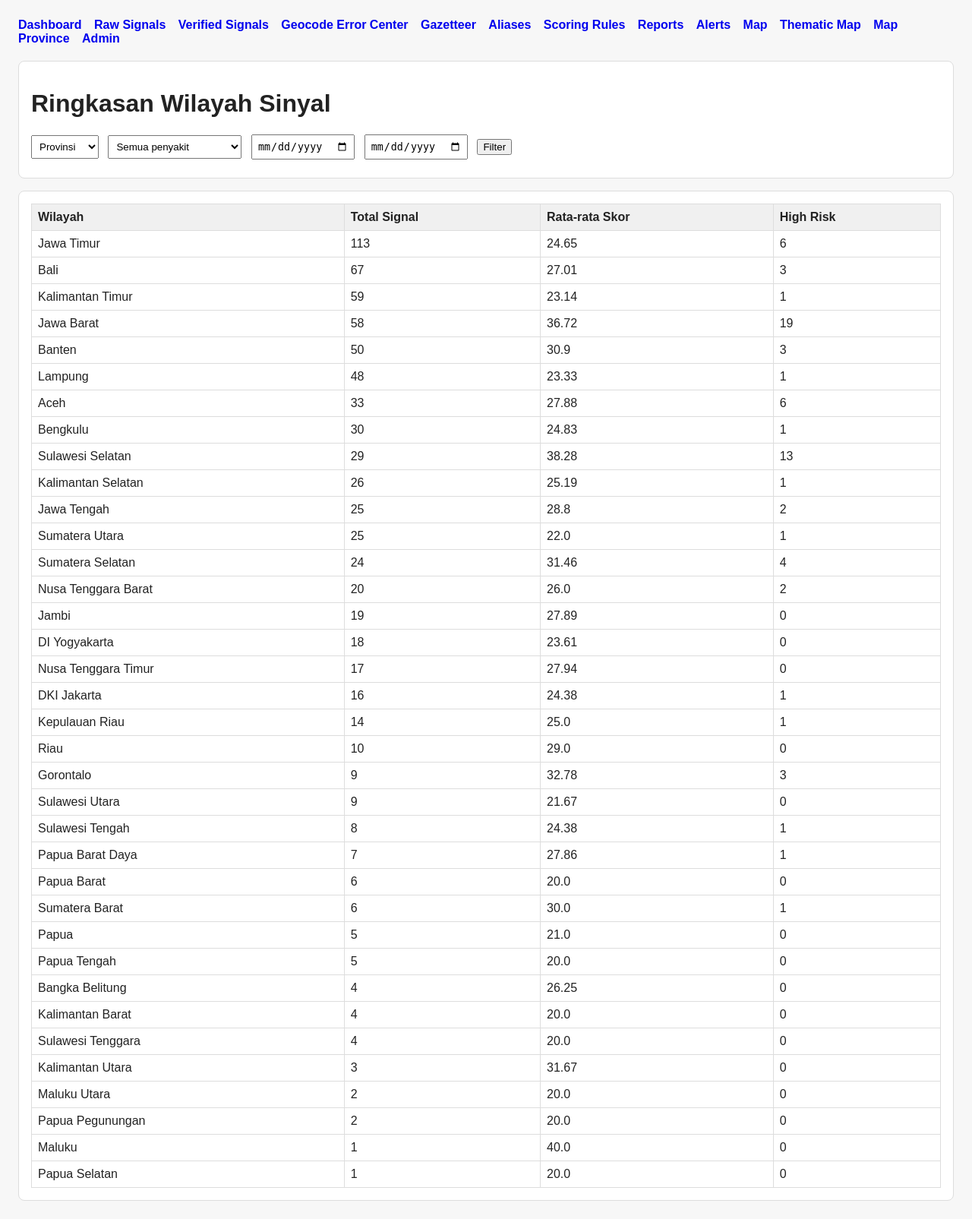
After one commit to subagja/Medintel, a Django app: page /intel/region-summary/ in a window 1280 px wide. The commit adds this page. Shown: the whole page at 76% size. Run offline with Django 5.2, Linux system fonts and the light colour scheme; data comes from the database, SQL or seed files in the repository; both versions use the stored data as it was after the commit.

Commit message:
Add Thematic Map Province

```diff
--- a/backend/intel/templates/intel/base.html
+++ b/backend/intel/templates/intel/base.html
@@ -163,6 +163,9 @@
         <a href="{% url 'intel:alert_center' %}">Alerts</a>
         <a href="{% url 'intel:map_intelligence' %}">Map</a>
         <a href="{% url 'intel:map_thematic' %}">Thematic Map</a>
+        <!-- <a href="{% url 'intel:signal_region_summary' %}">Region Summary</a> -->
+        <a href="{% url 'intel:province_map_view' %}">Map Province</a>
+        <!-- <a href="{% url 'intel:province_map_data' %}">Province Data</a> -->
         <a href="/admin/">Admin</a>
         {% if request.user.is_superuser %}
             <a href="{% url 'intel:user_role_management' %}">User & Roles</a>
--- /dev/null
+++ b/backend/intel/templates/intel/signal_region_summary.html
@@ -0,0 +1,61 @@
+{% extends "intel/base.html" %}
+
+{% block content %}
+<div class="card">
+    <h1>Ringkasan Wilayah Sinyal</h1>
+
+    <form method="get" class="filters">
+        <select name="level">
+            <option value="province" {% if level == "province" %}selected{% endif %}>Provinsi</option>
+            <option value="city" {% if level == "city" %}selected{% endif %}>Kab/Kota</option>
+        </select>
+
+        <select name="disease">
+            <option value="">Semua penyakit</option>
+            {% for item in disease_choices %}
+                <option value="{{ item }}" {% if disease == item %}selected{% endif %}>{{ item }}</option>
+            {% endfor %}
+        </select>
+
+        <input type="date" name="date_from" value="{{ date_from }}">
+        <input type="date" name="date_to" value="{{ date_to }}">
+
+        <button type="submit">Filter</button>
+    </form>
+</div>
+
+<div class="card">
+    <table>
+        <thead>
+            <tr>
+                <th>Wilayah</th>
+                {% if level != "province" %}
+                    <th>Provinsi</th>
+                    <th>Level</th>
+                {% endif %}
+                <th>Total Signal</th>
+                <th>Rata-rata Skor</th>
+                <th>High Risk</th>
+            </tr>
+        </thead>
+        <tbody>
+            {% for row in rows %}
+            <tr>
+                <td>{{ row.region_name }}</td>
+                {% if level != "province" %}
+                    <td>{{ row.province_name }}</td>
+                    <td>{{ row.level }}</td>
+                {% endif %}
+                <td>{{ row.total_signals }}</td>
+                <td>{{ row.avg_score }}</td>
+                <td>{{ row.high_risk_count }}</td>
+            </tr>
+            {% empty %}
+            <tr>
+                <td colspan="{% if level == 'province' %}4{% else %}6{% endif %}">Belum ada data.</td>
+            </tr>
+            {% endfor %}
+        </tbody>
+    </table>
+</div>
+{% endblock %}
--- a/backend/intel/urls.py
+++ b/backend/intel/urls.py
@@ -52,4 +52,8 @@ urlpatterns = [
     path("map-thematic/", views.map_thematic, name="map_thematic"),
     path("api/map-thematic-data/", views.map_thematic_data_api, name="map_thematic_data_api"),
     path("api/kabkota-by-province/", views.kabkota_by_province_api, name="kabkota_by_province_api"),
+
+    path("region-summary/", views.signal_region_summary, name="signal_region_summary"),
+    path("province-map/", views.province_map_view, name="province_map_view"),
+    path("province-map/data/", views.province_map_data, name="province_map_data"),
 ]
--- a/backend/intel/views.py
+++ b/backend/intel/views.py
@@ -1,11 +1,15 @@
 import csv
+import json
+from pathlib import Path
+
+from django.conf import settings
 from django.http import HttpResponse, JsonResponse
 from django.contrib import messages
 from django.contrib.auth.decorators import login_required
 from django.contrib.auth.models import User, Group
 from .permissions import role_required, user_has_role, ROLE_ADMIN, ROLE_ANALYST_SENIOR, ROLE_ANALYST, ROLE_VIEWER
 from django.core.paginator import Paginator
-from django.db.models import Prefetch, Q
+from django.db.models import Avg, Prefetch, Q
 from django.shortcuts import render, get_object_or_404, redirect
 from django.utils import timezone
 from datetime import timedelta
@@ -30,6 +34,183 @@ from .models import (
     Alert,
 )
 
+def province_map_view(request):
+    disease = (request.GET.get("disease") or "").strip()
+    date_from = (request.GET.get("date_from") or "").strip()
+    date_to = (request.GET.get("date_to") or "").strip()
+
+    qs = SignalLocation.objects.filter(
+        is_primary=True,
+        location__isnull=False,
+        signal__status__in=["raw", "validated", "approved"],
+    )
+
+    if disease:
+        qs = qs.filter(signal__disease_tag__iexact=disease)
+
+    if date_from:
+        qs = qs.filter(signal__published_at__date__gte=date_from)
+
+    if date_to:
+        qs = qs.filter(signal__published_at__date__lte=date_to)
+
+    province_rows = []
+
+    # Ambil semua signal yang match langsung ke province
+    province_direct = (
+        qs.filter(location__level="province")
+        .values("location__display_name", "location__name")
+        .annotate(
+            total_signals=Count("signal_id", distinct=True),
+            avg_score=Avg("signal__threat_score"),
+            high_risk_count=Count("signal_id", filter=Q(signal__is_high_risk=True), distinct=True),
+        )
+    )
+
+    # Ambil semua signal city/regency lalu agregasikan ke parent province
+    province_from_children = (
+        qs.filter(location__level__in=["city", "regency"], location__parent__isnull=False)
+        .values("location__parent__display_name", "location__parent__name")
+        .annotate(
+            total_signals=Count("signal_id", distinct=True),
+            avg_score=Avg("signal__threat_score"),
+            high_risk_count=Count("signal_id", filter=Q(signal__is_high_risk=True), distinct=True),
+        )
+    )
+
+    merged = {}
+
+    for row in province_direct:
+        name = row["location__display_name"] or row["location__name"]
+        merged.setdefault(name, {
+            "province_name": name,
+            "total_signals": 0,
+            "score_sum": 0.0,
+            "score_count": 0,
+            "high_risk_count": 0,
+        })
+        merged[name]["total_signals"] += row["total_signals"]
+        merged[name]["high_risk_count"] += row["high_risk_count"]
+        if row["avg_score"] is not None:
+            merged[name]["score_sum"] += row["avg_score"] * row["total_signals"]
+            merged[name]["score_count"] += row["total_signals"]
+
+    for row in province_from_children:
+        name = row["location__parent__display_name"] or row["location__parent__name"]
+        merged.setdefault(name, {
+            "province_name": name,
+            "total_signals": 0,
+            "score_sum": 0.0,
+            "score_count": 0,
+            "high_risk_count": 0,
+        })
+        merged[name]["total_signals"] += row["total_signals"]
+        merged[name]["high_risk_count"] += row["high_risk_count"]
+        if row["avg_score"] is not None:
+            merged[name]["score_sum"] += row["avg_score"] * row["total_signals"]
+            merged[name]["score_count"] += row["total_signals"]
+
+    for item in merged.values():
+        province_rows.append({
+            "province_name": item["province_name"],
+            "total_signals": item["total_signals"],
+            "avg_score": round(item["score_sum"] / item["score_count"], 2) if item["score_count"] else 0,
+            "high_risk_count": item["high_risk_count"],
+        })
+
+    province_rows.sort(key=lambda x: (-x["total_signals"], x["province_name"]))
+
+    return render(request, "intel/province_map.html", {
+        "province_rows": province_rows,
+        "disease": disease,
+        "date_from": date_from,
+        "date_to": date_to,
+    })
+
+def province_map_data(request):
+    disease = (request.GET.get("disease") or "").strip()
+    date_from = (request.GET.get("date_from") or "").strip()
+    date_to = (request.GET.get("date_to") or "").strip()
+
+    qs = SignalLocation.objects.filter(
+        is_primary=True,
+        location__isnull=False,
+        signal__status__in=["raw", "validated", "approved"],
+    )
+
+    if disease:
+        qs = qs.filter(signal__disease_tag__iexact=disease)
+
+    if date_from:
+        qs = qs.filter(signal__published_at__date__gte=date_from)
+
+    if date_to:
+        qs = qs.filter(signal__published_at__date__lte=date_to)
+
+    province_direct = (
+        qs.filter(location__level="province")
+        .values("location__display_name", "location__name")
+        .annotate(
+            total_signals=Count("signal_id", distinct=True),
+            avg_score=Avg("signal__threat_score"),
+            high_risk_count=Count("signal_id", filter=Q(signal__is_high_risk=True), distinct=True),
+        )
+    )
+
+    province_from_children = (
+        qs.filter(location__level__in=["city", "regency"], location__parent__isnull=False)
+        .values("location__parent__display_name", "location__parent__name")
+        .annotate(
+            total_signals=Count("signal_id", distinct=True),
+            avg_score=Avg("signal__threat_score"),
+            high_risk_count=Count("signal_id", filter=Q(signal__is_high_risk=True), distinct=True),
+        )
+    )
+
+    merged = {}
+
+    for row in province_direct:
+        name = row["location__display_name"] or row["location__name"]
+        merged.setdefault(name, {
+            "province_name": name,
+            "total_signals": 0,
+            "score_sum": 0.0,
+            "score_count": 0,
+            "high_risk_count": 0,
+        })
+        merged[name]["total_signals"] += row["total_signals"]
+        merged[name]["high_risk_count"] += row["high_risk_count"]
+        if row["avg_score"] is not None:
+            merged[name]["score_sum"] += row["avg_score"] * row["total_signals"]
+            merged[name]["score_count"] += row["total_signals"]
+
+    for row in province_from_children:
+        name = row["location__parent__display_name"] or row["location__parent__name"]
+        merged.setdefault(name, {
+            "province_name": name,
+            "total_signals": 0,
+            "score_sum": 0.0,
+            "score_count": 0,
+            "high_risk_count": 0,
+        })
+        merged[name]["total_signals"] += row["total_signals"]
+        merged[name]["high_risk_count"] += row["high_risk_count"]
+        if row["avg_score"] is not None:
+            merged[name]["score_sum"] += row["avg_score"] * row["total_signals"]
+            merged[name]["score_count"] += row["total_signals"]
+
+    rows = []
+    for item in merged.values():
+        rows.append({
+            "province_name": item["province_name"],
+            "total_signals": item["total_signals"],
+            "avg_score": round(item["score_sum"] / item["score_count"], 2) if item["score_count"] else 0,
+            "high_risk_count": item["high_risk_count"],
+        })
+
+    rows.sort(key=lambda x: (-x["total_signals"], x["province_name"]))
+    return JsonResponse({"rows": rows})
+
 @role_required(ROLE_ADMIN, ROLE_ANALYST_SENIOR, ROLE_ANALYST)
 def kabkota_by_province_api(request):
     province_code = request.GET.get("province_code", "").strip()
@@ -385,31 +566,71 @@ def raw_signals_list(request):
 @login_required
 @role_required(ROLE_ADMIN, ROLE_ANALYST_SENIOR, ROLE_ANALYST, ROLE_VIEWER)
 def verified_signals_list(request):
-    qs = Signal.objects.select_related("source").filter(
-        status="approved"
-    )
-
     search = request.GET.get("search", "").strip()
     disease = request.GET.get("disease", "").strip()
+    geocode_status = request.GET.get("geocode_status", "").strip()
     date_from = request.GET.get("date_from", "").strip()
     date_to = request.GET.get("date_to", "").strip()
     sort = request.GET.get("sort", "-published_at").strip()
+    province_id = request.GET.get("province", "").strip()
+    city_id = request.GET.get("city", "").strip()
+
+    primary_locations = SignalLocation.objects.filter(is_primary=True).select_related(
+        "location", "location__parent"
+    )
+
+    qs = (
+        Signal.objects.select_related("source")
+        .prefetch_related(
+            Prefetch(
+                "locations",
+                queryset=primary_locations,
+                to_attr="primary_locations",
+            )
+        )
+        .filter(status="approved")
+    )
 
     if search:
         qs = qs.filter(
-            Q(title__icontains=search) |
-            Q(raw_location_text__icontains=search) |
-            Q(source_url__icontains=search)
+            Q(title__icontains=search)
+            | Q(raw_location_text__icontains=search)
+            | Q(source_url__icontains=search)
+            | Q(content__icontains=search)
+            | Q(source__name__icontains=search)
+            | Q(locations__raw_location_text__icontains=search)
+            | Q(locations__location__display_name__icontains=search)
+            | Q(locations__location__name__icontains=search)
+            | Q(locations__location__parent__display_name__icontains=search)
         )
 
     if disease:
         qs = qs.filter(disease_tag__iexact=disease)
 
+    if geocode_status:
+        qs = qs.filter(geocode_status__iexact=geocode_status)
+
     if date_from:
         qs = qs.filter(published_at__date__gte=date_from)
 
     if date_to:
         qs = qs.filter(published_at__date__lte=date_to)
+
+    if province_id:
+        qs = qs.filter(
+            Q(locations__is_primary=True, locations__location__parent_id=province_id)
+            | Q(
+                locations__is_primary=True,
+                locations__location_id=province_id,
+                locations__location__level="province",
+            )
+        )
+
+    if city_id:
+        qs = qs.filter(
+            locations__is_primary=True,
+            locations__location_id=city_id,
+        )
 
     allowed_sort_fields = {
         "published_at": "published_at",
@@ -421,7 +642,15 @@ def verified_signals_list(request):
         "title": "title",
         "-title": "-title",
     }
-    qs = qs.order_by(allowed_sort_fields.get(sort, "-published_at"), "-created_at")
+
+    sort_field = allowed_sort_fields.get(sort, "-published_at")
+    qs = qs.distinct().order_by(sort_field, "-created_at", "-id")
+
+    stats = {
+        "total_signals": qs.count(),
+        "mapped_signals": qs.filter(locations__is_primary=True).distinct().count(),
+        "high_risk_signals": qs.filter(is_high_risk=True).count(),
+    }
 
     paginator = Paginator(qs, 25)
     page_number = request.GET.get("page")
@@ -429,10 +658,34 @@ def verified_signals_list(request):
 
     disease_choices = (
         Signal.objects.exclude(disease_tag="")
+        .exclude(disease_tag__isnull=True)
         .values_list("disease_tag", flat=True)
         .distinct()
         .order_by("disease_tag")
     )
+
+    geocode_choices = (
+        Signal.objects.exclude(geocode_status="")
+        .exclude(geocode_status__isnull=True)
+        .values_list("geocode_status", flat=True)
+        .distinct()
+        .order_by("geocode_status")
+    )
+
+    provinces = Location.objects.filter(
+        level="province",
+        is_active=True,
+        is_false_positive=False,
+    ).order_by("display_name", "name")
+
+    cities = Location.objects.filter(
+        level__in=["city", "regency"],
+        is_active=True,
+        is_false_positive=False,
+    ).select_related("parent").order_by("display_name", "name")
+
+    if province_id:
+        cities = cities.filter(parent_id=province_id)
 
     return render(request, "intel/verified_signals_list.html", {
         "page_title": "Verified Signals",
@@ -441,7 +694,148 @@ def verified_signals_list(request):
         "date_from": date_from,
         "date_to": date_to,
         "disease": disease,
+        "geocode_status": geocode_status,
         "sort": sort,
+        "province_id": province_id,
+        "city_id": city_id,
+        "disease_choices": disease_choices,
+        "geocode_choices": geocode_choices,
+        "provinces": provinces,
+        "cities": cities,
+        "stats": stats,
+    })
+
+
+def signal_region_summary(request):
+    disease = (request.GET.get("disease") or "").strip()
+    date_from = (request.GET.get("date_from") or "").strip()
+    date_to = (request.GET.get("date_to") or "").strip()
+    level = (request.GET.get("level") or "province").strip()
+
+    qs = SignalLocation.objects.filter(
+        is_primary=True,
+        location__isnull=False,
+        signal__status__in=["raw", "validated", "approved"],
+    ).select_related("location", "location__parent", "signal")
+
+    if disease:
+        qs = qs.filter(signal__disease_tag__iexact=disease)
+
+    if date_from:
+        qs = qs.filter(signal__published_at__date__gte=date_from)
+
+    if date_to:
+        qs = qs.filter(signal__published_at__date__lte=date_to)
+
+    if level == "province":
+        summary = (
+            qs.values(
+                "location__parent_id",
+                "location__parent__display_name",
+                "location__parent__name",
+                "location_id",
+                "location__display_name",
+                "location__name",
+                "location__level",
+            )
+            .annotate(
+                total_signals=Count("signal_id", distinct=True),
+                avg_score=Avg("signal__threat_score"),
+                high_risk_count=Count("signal_id", filter=Q(signal__is_high_risk=True), distinct=True),
+            )
+            .order_by("-total_signals")
+        )
+
+        normalized_rows = []
+        for row in summary:
+            if row["location__level"] == "province":
+                region_name = row["location__display_name"] or row["location__name"]
+            else:
+                region_name = row["location__parent__display_name"] or row["location__parent__name"]
+
+            normalized_rows.append({
+                "region_name": region_name,
+                "total_signals": row["total_signals"],
+                "avg_score": row["avg_score"] or 0,
+                "high_risk_count": row["high_risk_count"],
+            })
+
+        # gabungkan kalau ada beberapa rows untuk province yang sama
+        merged = {}
+        for row in normalized_rows:
+            key = row["region_name"]
+            if key not in merged:
+                merged[key] = {
+                    "region_name": key,
+                    "total_signals": 0,
+                    "score_sum": 0.0,
+                    "score_count": 0,
+                    "high_risk_count": 0,
+                }
+
+            merged[key]["total_signals"] += row["total_signals"]
+            merged[key]["high_risk_count"] += row["high_risk_count"]
+            if row["avg_score"] is not None:
+                merged[key]["score_sum"] += row["avg_score"] * row["total_signals"]
+                merged[key]["score_count"] += row["total_signals"]
+
+        rows = []
+        for item in merged.values():
+            avg_score = item["score_sum"] / item["score_count"] if item["score_count"] else 0
+            rows.append({
+                "region_name": item["region_name"],
+                "total_signals": item["total_signals"],
+                "avg_score": round(avg_score, 2),
+                "high_risk_count": item["high_risk_count"],
+            })
+
+        rows.sort(key=lambda x: (-x["total_signals"], x["region_name"]))
+
+    else:
+        summary = (
+            qs.filter(location__level__in=["city", "regency"])
+            .values(
+                "location_id",
+                "location__display_name",
+                "location__name",
+                "location__parent__display_name",
+                "location__parent__name",
+                "location__level",
+            )
+            .annotate(
+                total_signals=Count("signal_id", distinct=True),
+                avg_score=Avg("signal__threat_score"),
+                high_risk_count=Count("signal_id", filter=Q(signal__is_high_risk=True), distinct=True),
+            )
+            .order_by("-total_signals")
+        )
+
+        rows = [
+            {
+                "region_name": row["location__display_name"] or row["location__name"],
+                "province_name": row["location__parent__display_name"] or row["location__parent__name"] or "-",
+                "level": row["location__level"],
+                "total_signals": row["total_signals"],
+                "avg_score": round(row["avg_score"] or 0, 2),
+                "high_risk_count": row["high_risk_count"],
+            }
+            for row in summary
+        ]
+
+    disease_choices = (
+        SignalLocation.objects.exclude(signal__disease_tag="")
+        .exclude(signal__disease_tag__isnull=True)
+        .values_list("signal__disease_tag", flat=True)
+        .distinct()
+        .order_by("signal__disease_tag")
+    )
+
+    return render(request, "intel/signal_region_summary.html", {
+        "rows": rows,
+        "level": level,
+        "disease": disease,
+        "date_from": date_from,
+        "date_to": date_to,
         "disease_choices": disease_choices,
     })
 
@@ -1536,7 +1930,7 @@ def alert_update_status(request, pk):
 @role_required(ROLE_ADMIN, ROLE_ANALYST_SENIOR, ROLE_ANALYST, ROLE_VIEWER)
 def map_intelligence(request):
     disease = request.GET.get("disease", "").strip()
-    min_score = request.GET.get("min_score", "35").strip()
+    min_score = request.GET.get("min_score", "20").strip()
     date_from = request.GET.get("date_from", "").strip()
     date_to = request.GET.get("date_to", "").strip()
     status_filter = request.GET.get("status", "approved").strip()
```
Also changed, not shown: backend/intel/templates/intel/province_map.html (added, +229 -0 lines), backend/intel/templates/intel/verified_signals_list.html (+39 -0 lines), backend/db.sqlite3.
